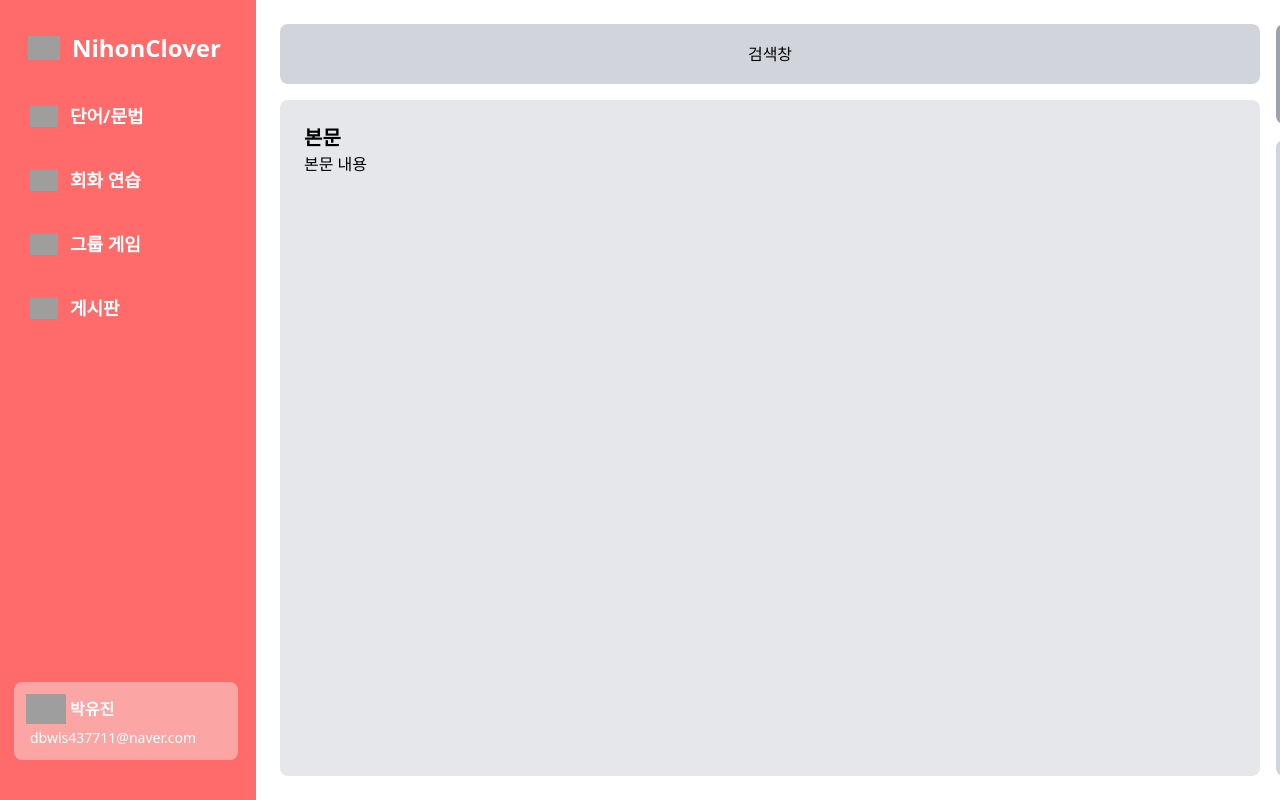
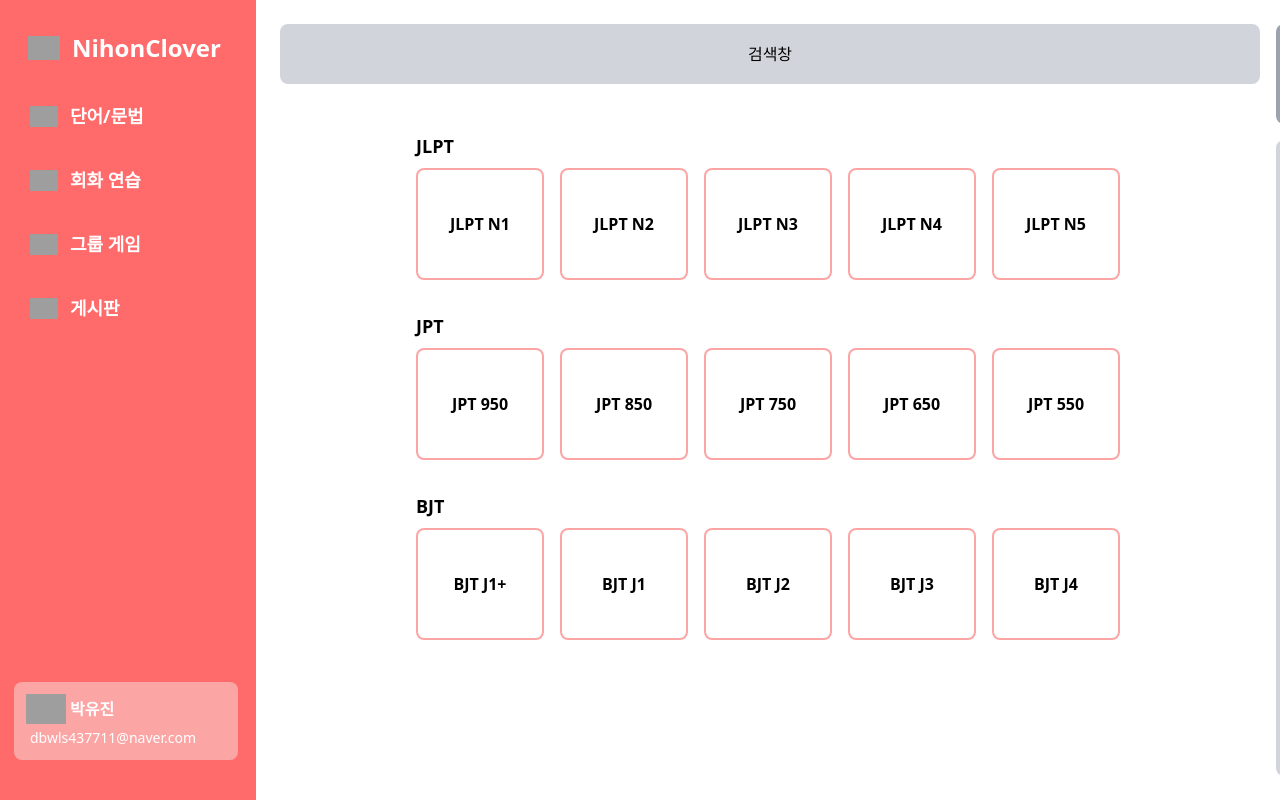
Before and after one commit to 2024Capstone-6/project_capstone-next-deployment-repo, a Next.js app: page /vocabulary in a window 1280 px wide. Built offline with nearby package versions, Linux system fonts and the light colour scheme; grey boxes are pictures that could not be loaded.

Commit message:
✨ feat: 단어/문법 페이지 카드 추가

```diff
--- /dev/null
+++ b/app/components/CertificateCard/index.tsx
@@ -0,0 +1,39 @@
+"use client";
+import React, { useState } from "react";
+import Link from "next/link";
+
+interface CertificateCardProps {
+  level: string;
+}
+
+const CertificateCard: React.FC<CertificateCardProps> = ({ level }) => {
+  const [isHovered, setIsHovered] = useState(false);
+
+  return (
+    <div
+      className="relative w-32 h-28 border-2 border-red-300 rounded-lg flex items-center justify-center
+                text-center font-semibold cursor-pointer transition-all duration-300 overflow-hidden"
+      onMouseEnter={() => setIsHovered(true)}
+      onMouseLeave={() => setIsHovered(false)}
+    >
+      {!isHovered ? (
+        // 기본 상태 (단순 텍스트)
+        <span>{level}</span>
+      ) : (
+        // Hover 상태 (단어/문법 선택 가능)
+        <div className="absolute inset-0 flex">
+          {/* 단어 버튼 */}
+          <Link href={`/vocabulary/${level}/word`} className="w-1/2 h-full bg-nihonred text-white flex items-center justify-center">
+            단어
+          </Link>
+          {/* 문법 버튼 */}
+          <Link href={`/vocabulary/${level}/grammar`} className="w-1/2 h-full bg-white text-black flex items-center justify-center">
+            문법
+          </Link>
+        </div>
+      )}
+    </div>
+  );
+};
+
+export default CertificateCard;
--- a/app/vocabulary/page.tsx
+++ b/app/vocabulary/page.tsx
@@ -1,24 +1,43 @@
 "use client";
 import React from "react";
+import CertificateCard from "../components/CertificateCard";
+
+const certificates = [
+  { category: "JLPT", levels: ["JLPT N1", "JLPT N2", "JLPT N3", "JLPT N4", "JLPT N5"] },
+  { category: "JPT", levels: ["JPT 950", "JPT 850", "JPT 750", "JPT 650", "JPT 550"] },
+  { category: "BJT", levels: ["BJT J1+", "BJT J1", "BJT J2", "BJT J3", "BJT J4"] },
+];
 
 export default function VocabularyPage() {
   return (
     <div className="flex h-screen gap-4">
       {/* 본문 영역 (검색창 + 본문) */}
-      <div className="flex-1 flex flex-col min-w-[980px] max-w-[980px] min-h-[600px] rounded-lg m-6 mr-0">
+      <div className="flex-1 flex flex-col min-w-[980px] max-w-[980px] min-h-[680px] rounded-lg m-6 mr-0">
         {/* 검색창 */}
         <div className="h-[60px] bg-gray-300 rounded-lg flex items-center justify-center">
           <p>검색창</p>
         </div>
 
         {/* 본문 */}
-        <div className="flex-1 mt-4 bg-gray-200 rounded-lg p-6 overflow-auto">
-          <h2 className="font-bold text-xl">본문</h2>
-          <p>본문 내용</p>
+        <div className="flex-1 mt-2 rounded-lg p-6 overflow-auto">
+          <div className="flex-1 pt-4 pl-28 justify-center">
+            {certificates.map((certificate, index) => (
+              <div key={index} className="mb-8">
+                {/* 섹션 제목 */}
+                <h2 className="text-lg font-bold mb-2">{certificate.category}</h2>
+                {/* 카드 리스트 */}
+                <div className="flex gap-4">
+                  {certificate.levels.map((level, idx) => (
+                    <CertificateCard key={idx} level={level} />
+                  ))}
+                </div>
+              </div>
+            ))}
+          </div>
         </div>
       </div>
 
-      {/* 학습 진도 및 단어장 영역역 */}
+      {/* 학습 진도 및 단어장 영역 */}
       <div className="xl:flex hidden flex-col min-w-[235px] rounded-lg mt-6 mb-6 mr-6">
         {/* 학습 진도 */}
         <div className="h-[100px] bg-gray-400 rounded-lg flex items-center justify-center">
```
